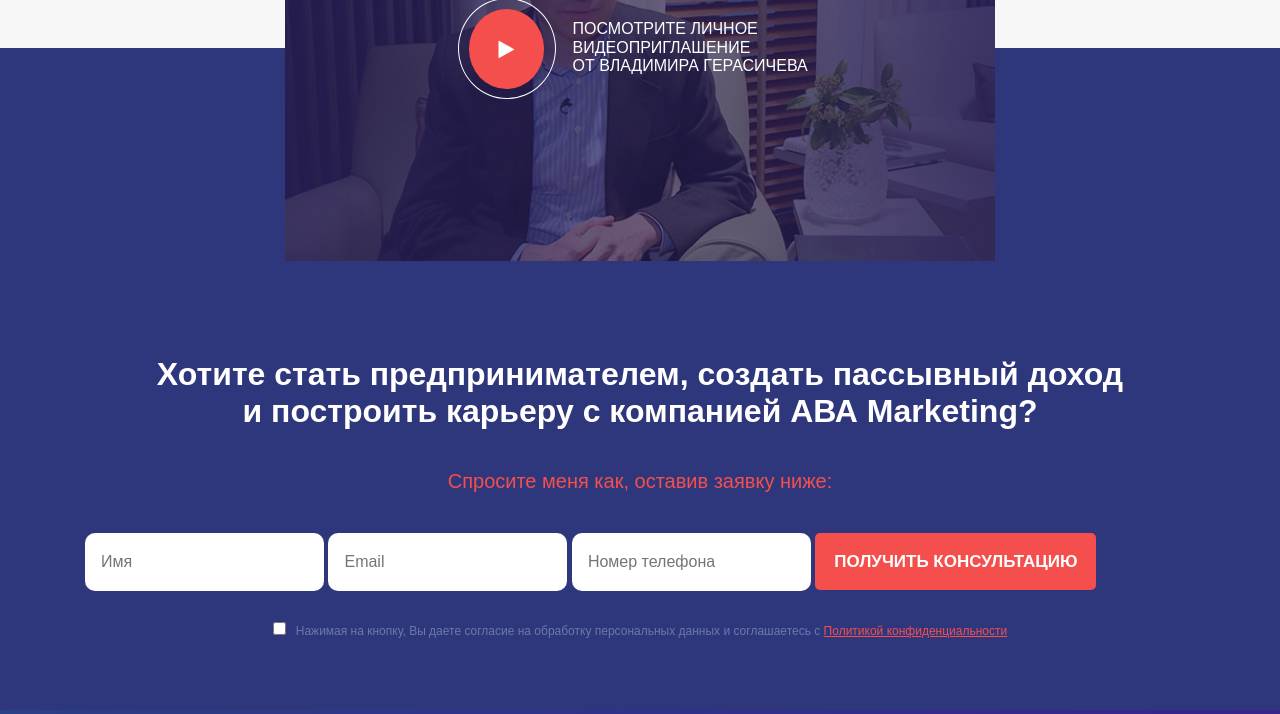
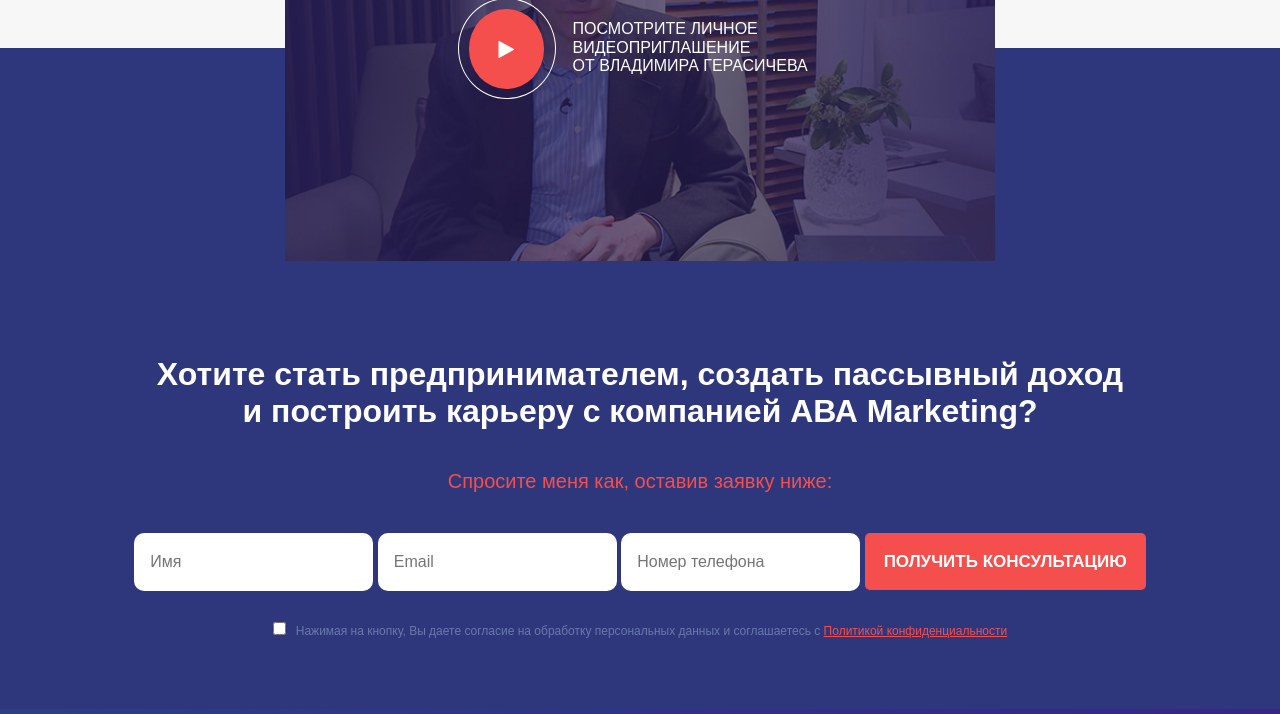
Before and after one commit to KorzhenkoArtem/test-project, a plain HTML site: page index.html in a window 1280 px wide. Shown: the part 3406-4120 px from the top of the page. Drawn offline with nearby package versions, Linux system fonts and the light colour scheme; files whose address does not match are found by name.

Commit message:
stage 3.1

```diff
--- a/css/style.css
+++ b/css/style.css
@@ -524,7 +524,10 @@
   text-align: center;
   min-height: 450px;
   background-color:#2F377C;
-  margin-bottom: -1px;
+  margin-bottom: -2px;
+}
+.form__box-main{
+  width: 100%;
 }
 .form__box-inner{
   display: flex;
```
